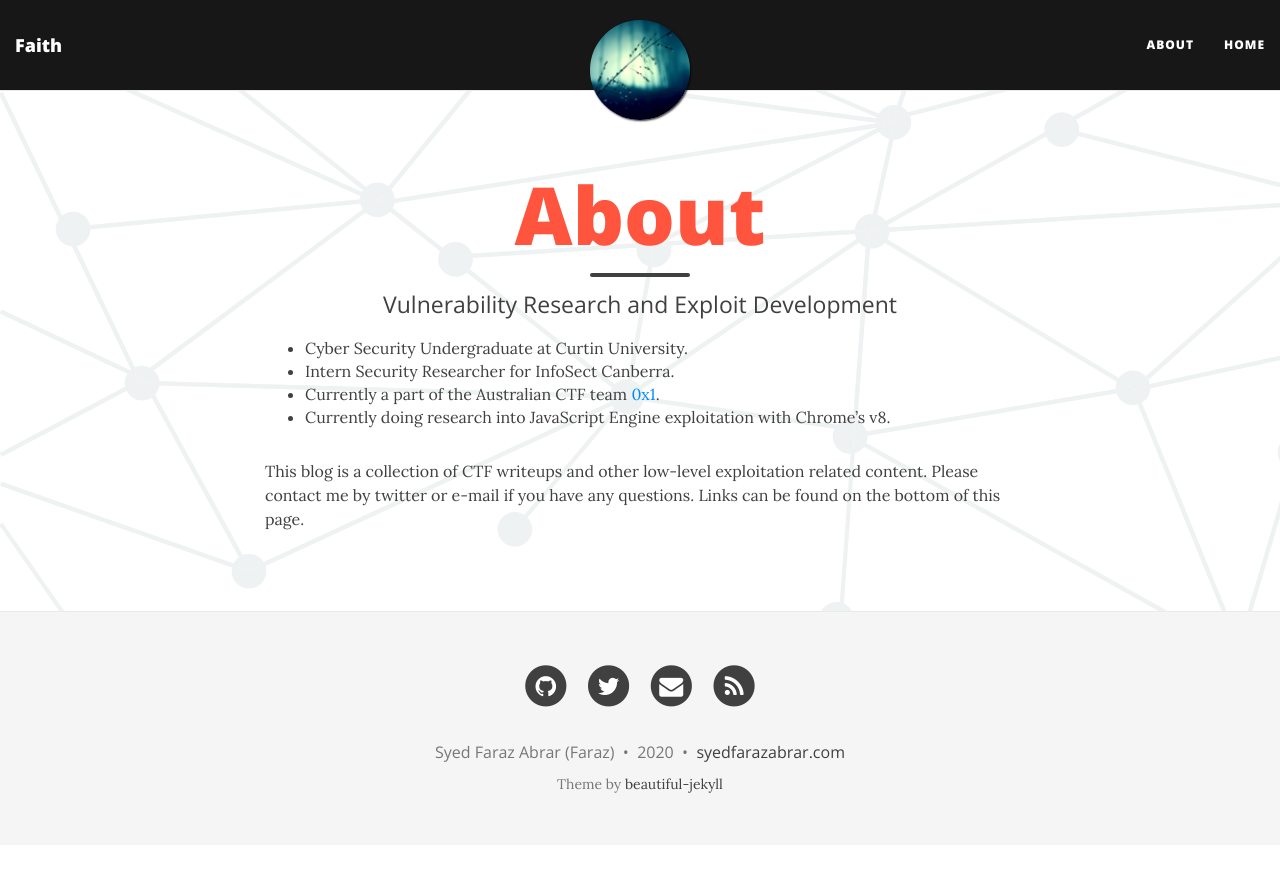
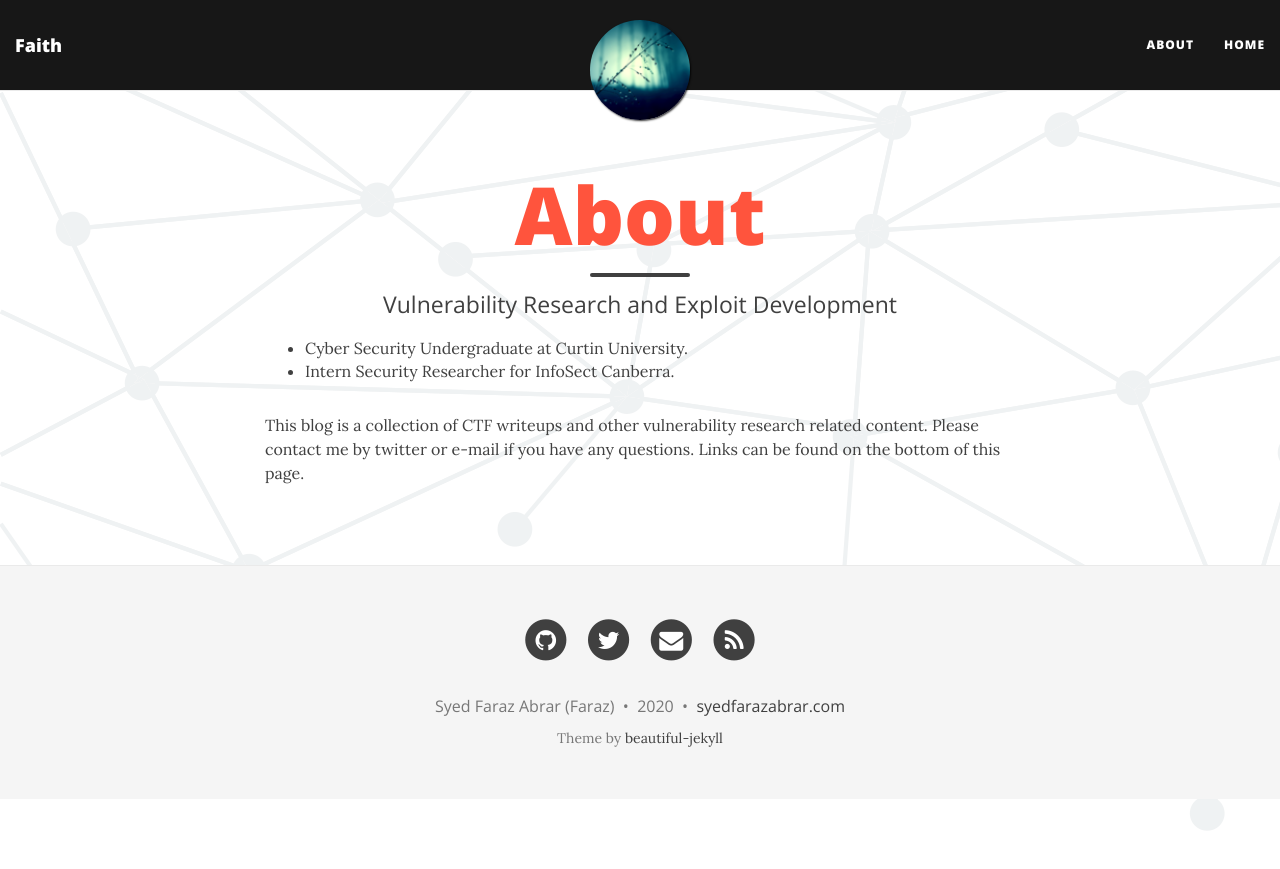
Before and after one commit to farazsth98/farazsth98.github.io, a Jekyll site: the page built from aboutme.md, in a window 1280 px wide. Shown: the top 869 px of the page. Built offline with Jekyll 4.4.1, drawn with Linux system fonts in a browser that asks for light colours; nearby versions of some CDN libraries.

Commit message:
Changed aboutme

```diff
--- a/aboutme.md
+++ b/aboutme.md
@@ -6,7 +6,5 @@ subtitle: Vulnerability Research and Exploit Development
 
 * Cyber Security Undergraduate at Curtin University.
 * Intern Security Researcher for InfoSect Canberra.
-* Currently a part of the Australian CTF team [0x1](https://ctftime.org/team/83157).
-* Currently doing research into JavaScript Engine exploitation with Chrome's v8.
 
-This blog is a collection of CTF writeups and other low-level exploitation related content. Please contact me by twitter or e-mail if you have any questions. Links can be found on the bottom of this page.
+This blog is a collection of CTF writeups and other vulnerability research related content. Please contact me by twitter or e-mail if you have any questions. Links can be found on the bottom of this page.
```
